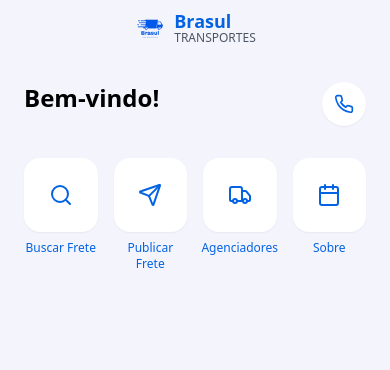
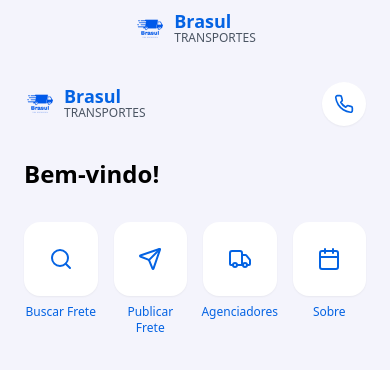
Before and after one commit to VinorX01/brasul-frete-agora, a React (Vite) app: page / in a window 390 px wide. Shown: the top 370 px of the page. Built offline with nearby package versions, Linux system fonts and the light colour scheme.

Commit message:
Refactor: Mobile home page header
The AI centered the logo on the left and placed the WhatsApp button on the same line.

```diff
--- a/src/pages/Home.tsx
+++ b/src/pages/Home.tsx
@@ -19,8 +19,14 @@ const Home = () => {
     return (
       <div className="min-h-screen flex flex-col" style={{ backgroundColor: '#f4f4fc' }}>
         <div className="p-6">
-          <div className="flex justify-between items-start mb-8">
-            <h1 className="text-2xl font-bold text-black">Bem-vindo!</h1>
+          <div className="flex justify-between items-center mb-8">
+            <div className="flex items-center">
+              <img alt="Brasul Transportes Logo" className="h-8 w-auto mr-2" src="/lovable-uploads/a6bb16cf-d425-4129-8432-dd145542833e.png" />
+              <div>
+                <h1 className="text-lg font-bold text-primary leading-none">Brasul</h1>
+                <p className="text-xs text-gray-600">TRANSPORTES</p>
+              </div>
+            </div>
             <button
               onClick={handleQuickContact}
               className="bg-white rounded-full p-3 shadow-sm flex items-center justify-center"
@@ -28,6 +34,8 @@ const Home = () => {
               <Phone className="h-5 w-5 text-primary" />
             </button>
           </div>
+
+          <h1 className="text-2xl font-bold text-black mb-8">Bem-vindo!</h1>
 
           <div className="grid grid-cols-4 gap-4">
             <Link to="/frete" className="flex flex-col items-center">
```
